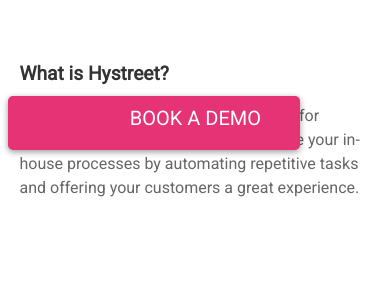
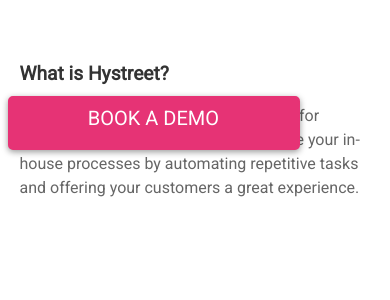
Before and after one commit to hidr/hystreet-marketing-live, a Jekyll site: the page built from index.html, in a window 390 px wide. Shown: the part 739-1039 px from the top of the page. Built offline with Jekyll 4.4.1, drawn with Linux system fonts in a browser that asks for light colours.

Commit message:
left padding on button text

```diff
--- a/css/style.css
+++ b/css/style.css
@@ -3328,7 +3328,7 @@
 left: 2vw;
 width: 75vw;
 height: 6vh;
-padding-left: 120px;
+padding-left: 20%;
 font-size: 20px;
 z-index: 999;
 right: auto;
```
